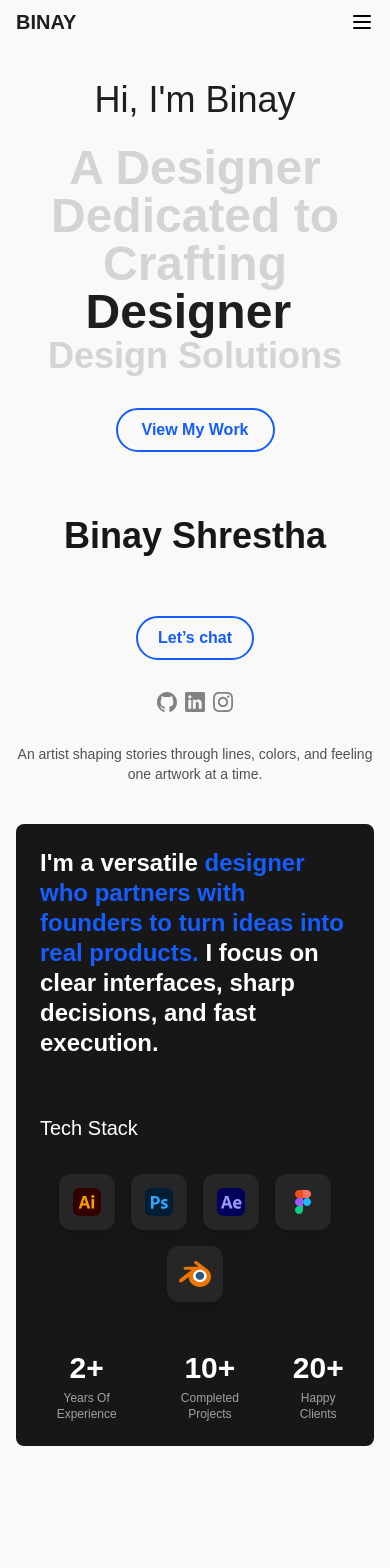
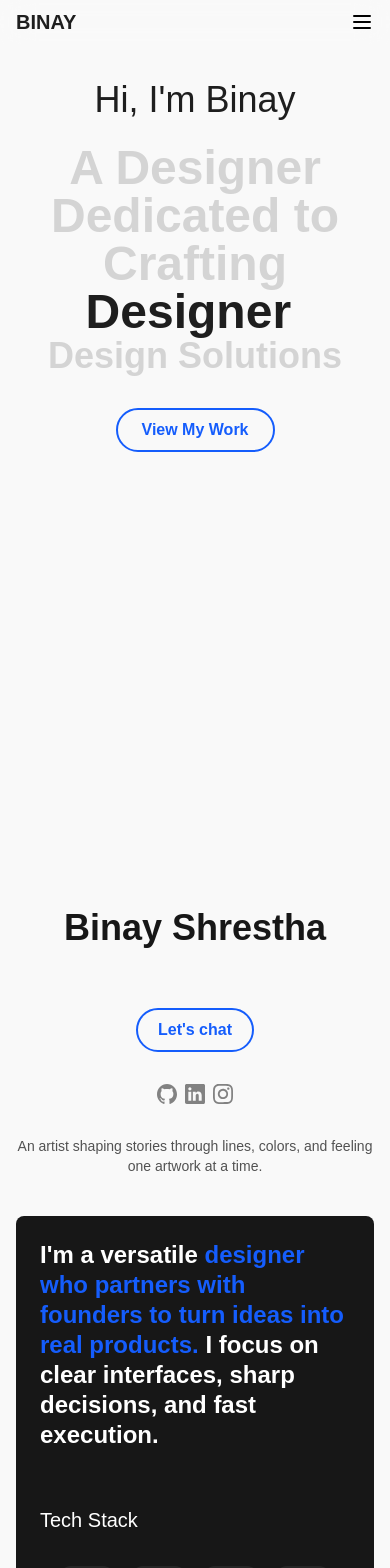
Before and after one commit to Hell086/Portfolio, a React (Vite) app: page / in a window 390 px wide. Shown: the top 1568 px of the page. Built offline with nearby package versions, Linux system fonts and the light colour scheme; a web font is replaced by a local one.

Commit message:
commited portfolio

```diff
--- a/src/components/HeroText.jsx
+++ b/src/components/HeroText.jsx
@@ -70,6 +70,7 @@ const HeroText = () => {
               className="relative z-30 px-6 py-2 border-2 border-blue-600 rounded-full text-blue-600 font-semibold hover:cursor-pointer hover:bg-blue-600 hover:text-white transition-all"
               whileHover={{ scale: 1.03 }}
               whileTap={{ scale: 0.95 }}
+              id="projects"
             >
               View My Work
             </motion.button>
--- a/src/sections/About.jsx
+++ b/src/sections/About.jsx
@@ -50,7 +50,7 @@ const About = () => {
   return (
     <section
       id="about"
-      className="c-space section-spacing ">
+      className="c-space py-16 sm:py-20">
       {/* Header */}
       <div className="mb-10 relative">
         <h1 className="text-4xl sm:text-6xl md:text-8xl lg:text-9xl font-black text-neutral-900 text-center">
@@ -58,13 +58,15 @@ const About = () => {
         </h1>
 
           {/* CTA */}
-            <div className="mt-8 relative flex flex-col items-center gap-8">
+            <div
+            className="mt-8 relative flex flex-col items-center gap-8">
             <motion.button
             className="mt-7 px-5 py-2 border-2 hover:cursor-pointer border-blue-600 rounded-full text-blue-600 font-semibold hover:bg-blue-600 hover:text-white transition-all"
             whileHover={{ scale: 1.05 }}
             whileTap={{ scale: 0.95 }}
+
           >
-            Let’s chat
+            Let's chat
           </motion.button>
 
         <div className="flex gap-2 sm:absolute sm:left-0 sm:top-0 sm:flex-col">
--- a/src/sections/Hero.jsx
+++ b/src/sections/Hero.jsx
@@ -4,7 +4,7 @@ import { useMediaQuery } from "react-responsive";
 const Hero = () => {
   const isMobile = useMediaQuery({ maxWidth: 853 });
   return (
-    <section className="flex items-start justify-center overflow-hidden md:items-start md:justify-start c-space "
+    <section className="flex items-start justify-center md:items-start md:justify-start c-space min-h-screen"
     id="home">
       <HeroText />
     </section>
```
